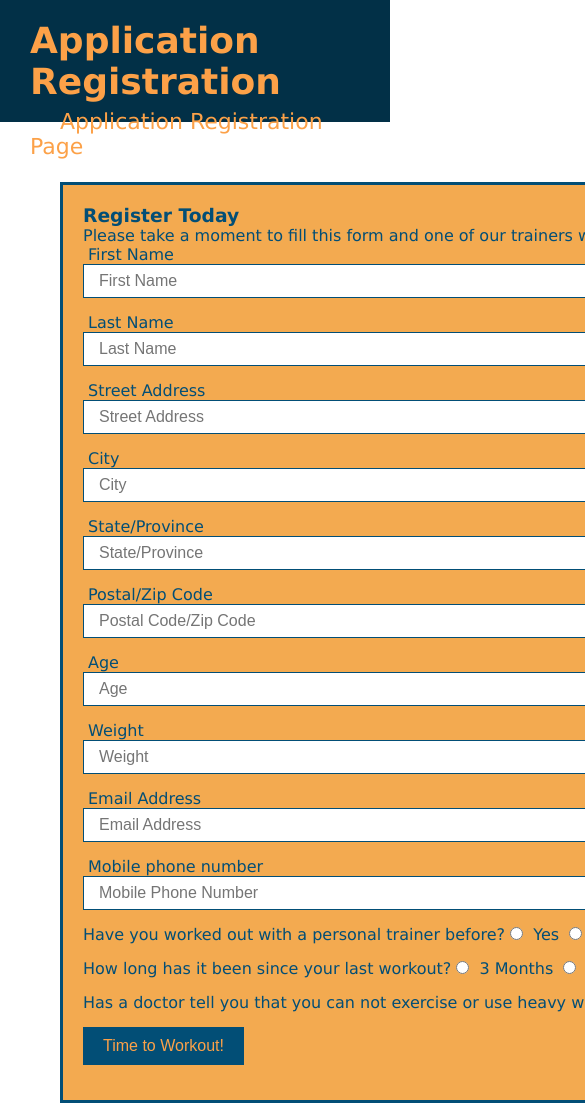
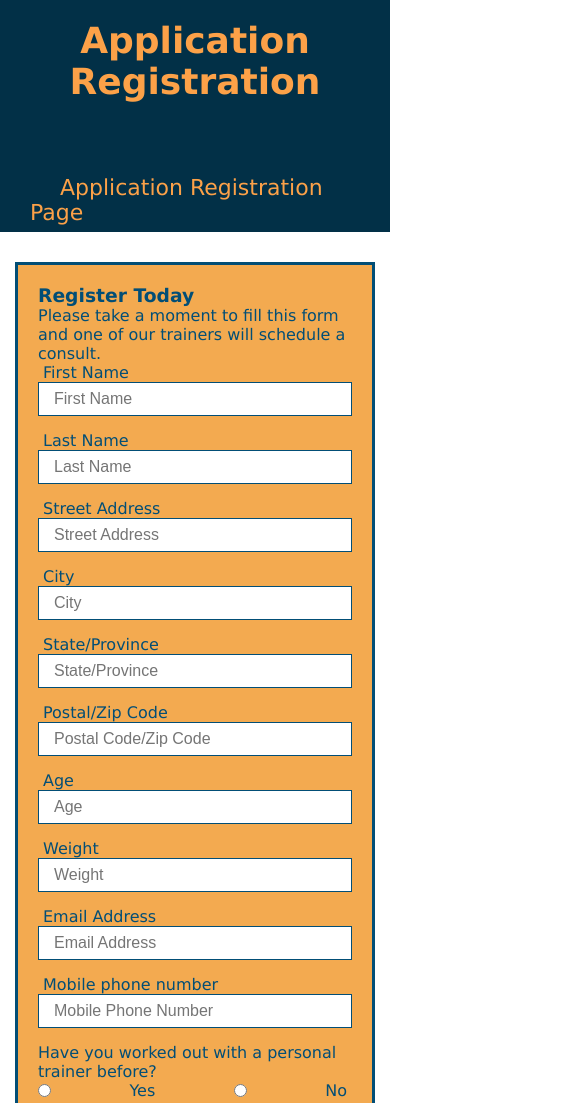
Before and after one commit to ColinNebula/application-registration-page, a plain HTML site: page index.html in a window 390 px wide. Shown: the top 1103 px of the page, 585 px wide, since content can reach past the window. Drawn offline with Linux system fonts and the light colour scheme.

Commit message:
added flexbox

```diff
--- a/assets/css/style.css
+++ b/assets/css/style.css
@@ -12,6 +12,12 @@ body {
 header {
     padding: 20px 30px;
     background-color: #023047;
+    display: flex;
+    flex-wrap: wrap;
+    justify-content: space-between;
+    position: sticky;
+    position: -webkit-sticky;
+    top: 0;
 }
 
 header h1 {
@@ -40,6 +46,13 @@ header nav ul li {
     display: inline;
 }
 
+header nav ul {
+    display: flex;
+  flex-wrap: wrap;
+  justify-content: space-between;
+  align-items: right;
+  list-style: none;
+}
 header nav ul li a {
     margin: 0 30px 0;
     font-weight: lighter;
@@ -49,6 +62,11 @@ header nav ul li a {
 /* section elements start */
 section {
     padding: 60px;
+    display: flex;
+  flex-wrap: wrap;
+  justify-content: space-between;
+  align-items: right;
+  list-style: none;
 }
 /* form elements begins */
 .form {
@@ -58,16 +76,29 @@ section {
     color: #024e76;
     border-style: solid;
     border-width: 3px;
-    border-color:#024e76
+    border-color:#024e76;
+    display: flex;
+    flex-wrap: wrap;
+    justify-content: space-between;
 }
 
 form h3 {
     font-size: 24px;
     margin: 0;
+    display: flex;
+    flex-wrap: wrap;
+    justify-content: space-between;
+    align-items: right;
+    list-style: none;
 }
 
 form p {
     margin: 15px 0 15px 0;
+    display: flex;
+    flex-wrap: wrap;
+    justify-content: space-between;
+    align-items: right;
+    list-style: none;
 }
 
 .form-input {
@@ -78,10 +109,20 @@ form p {
     color: #024e76;
     width: 100%;
     margin-bottom: 15px;
+    display: flex;
+  flex-wrap: wrap;
+  justify-content: space-between;
+  align-items: right;
+  list-style: none;
 }
 
 .form label {
     margin: 0 5px;
+    display: flex;
+  flex-wrap: wrap;
+  justify-content: space-between;
+  align-items: right;
+  list-style: none;
 }
 
 .form button {
@@ -103,6 +144,9 @@ footer {
     background: #3d4b71;
     width: 100%;
     padding: 40px 30px;
+    display: flex;
+    flex-wrap: wrap;
+    justify-content: space-between;
 }
 
 footer h2 {
@@ -122,3 +166,67 @@ footer a {
     color:#fca148
 }
 /* footer element ends */
+
+/* MEDIA QUERY FOR SMALLER DESKTOP SCREENS AND SMALLER */
+@media screen and (max-width: 980px) {
+    header {
+        padding-bottom: 0;
+        justify-content: center;
+    }
+
+    header h1 {
+        width: 100%;
+        text-align: center;
+    }
+
+    header nav ul {
+        margin-top: 20%;
+        width: 100%;
+        justify-content: center;
+    }
+
+    header nav li a {
+        font-size: 20%;
+    }
+
+    footer h2, footer div {
+        text-align: center;
+        width: 100%;
+    }
+}
+
+/* MEDIA QUERY FOR TABLETS AND SMALLER */
+@media screen and (max-width: 768px) {
+    section {
+        padding: 30px 15px;
+    }
+
+    .form h2 {
+        flex: 1 100%;
+        text-align: center;
+    }
+
+    .form-text {
+        flex: 100%;
+    }
+
+    .form a {
+        flex: 100%;
+    }
+}
+
+/* MEDIA QUERY FOR MOBILE PHONES AND SMALLER */
+@media screen and (max-width: 575px) {
+    section {
+        padding: 30px 15px;
+    }
+
+    .form h2 {
+        flex: 1 100%;
+        text-align: center;
+    }
+
+    .form-text {
+        flex: 100%;
+    }
+}
```
